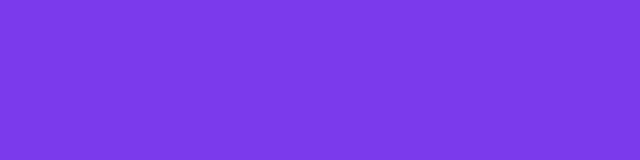
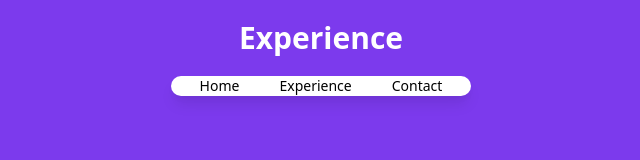
Before and after one commit to cpe-cmu-261207/lab-01-paintAsone, a plain HTML site: page experience.html in a window 1280 px wide. Shown: the whole page, without its empty margins (319-959 px from the left). Drawn offline with nearby package versions, Linux system fonts and the light colour scheme.

Commit message:
added linked tabs

```diff
--- a/experience.html
+++ b/experience.html
@@ -6,8 +6,30 @@
   <meta name="viewport" content="width=device-width, initial-scale=1.0">
   <title>My Resume Website</title>
   <link href="https://unpkg.com/tailwindcss@^2/dist/tailwind.min.css" rel="stylesheet">
+  <style>
+    .center {
+      text-align: center;
+    }
+    .divlinked{
+      width: 300px;
+      margin: auto;
+      border: 3px;
+      background-color: white;
+      border-radius: 25px;
+    }
+  </style>
 </head>
 <body class="bg-purple-600">
+  <div class ="text-white center font-semibold text-3xl m-5 ">Experience</div>
+  <!--All page white bg-->
 
+  <!--Nice to meet you & linked tabs-->
+  <div>
+    <div class ="divlinked shadow-lg text-sm justify-center flex space-x-10">
+      <a href="./index.html">Home</a>
+      <a href="./experience.html">Experience</a>
+      <a href="./contact.html">Contact</a>
+    </div>
+  </div>
 </body>
 </html>
```
Also changed, not shown: contact.html (+22 -0 lines).
